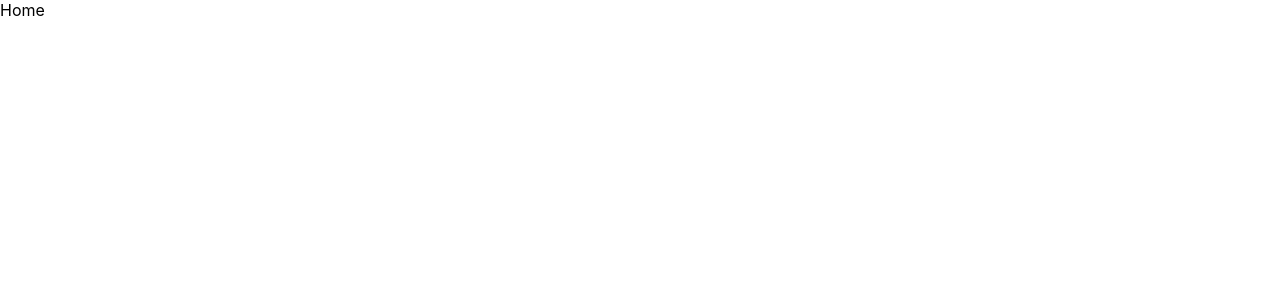
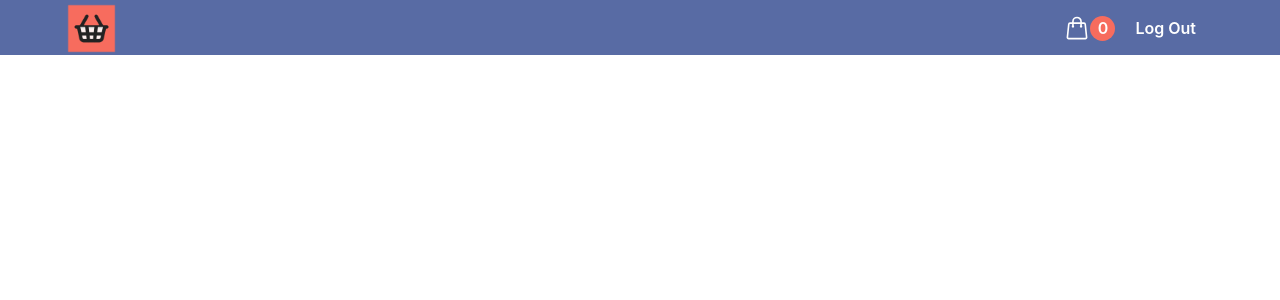
Before and after one commit to pradheepkum/e-comm, a React (Create React App) app: page /home in a window 1280 px wide. Shown: the top 300 px of the page. Built offline with nearby package versions, Linux system fonts and the light colour scheme; sample sign-in values are in the browser's storage.

Commit message:
Added Header to the home page as a component

```diff
--- /dev/null
+++ b/src/components/Header.css
@@ -0,0 +1,56 @@
+header{
+    width: 100%;
+    height: 55px;
+    background-color: #586ba4;
+}
+
+.container{
+    width: 90%;
+    display: flex;
+    flex-direction: row;
+    align-items: center;
+    justify-content: space-between;
+    margin: 0 auto;
+
+}
+.container img{
+    height: 55px;
+    object-fit: contain;
+
+}
+
+.rightpannel{
+    display: flex;
+    flex-direction: row;
+    justify-content: center;
+    align-items: center;
+}
+
+.rightpannel svg{
+    height: 26px;
+    width : 26px;
+    color : white;
+    cursor: pointer;
+
+}
+.rightpannel p{
+    color : white;
+    cursor: pointer;
+    padding: 2px 20px;
+    font-weight: 600;
+}
+
+.rightpannel p:hover{
+    background-color: #364983;
+}
+.rightpannel span{
+    color: white;
+    width: 25px;
+    height: 25px;
+    border-radius: 50%;
+    background-color:  #f76c5e;
+    display: flex;
+    align-items: center;
+    justify-content: center;
+    font-weight: 600;
+}
--- /dev/null
+++ b/src/components/Header.js
@@ -0,0 +1,29 @@
+import React from 'react'
+import './Header.css'
+import { useNavigate } from 'react-router-dom';
+
+function Header() {
+    const nav = useNavigate();
+    function onlogout(){
+        localStorage.clear();
+        nav('/');
+    }
+
+    return (
+        <header>
+            <div className='container'>
+                <img src='./icon.png' alt="Can't load" />
+                <div className='rightpannel'>
+                    <svg xmlns="http://www.w3.org/2000/svg" fill="none" viewBox="0 0 24 24" strokeWidth={1.5} stroke="currentColor">
+                        <path strokeLinecap="round" strokeLinejoin="round" d="M15.75 10.5V6a3.75 3.75 0 1 0-7.5 0v4.5m11.356-1.993 1.263 12c.07.665-.45 1.243-1.119 1.243H4.25a1.125 1.125 0 0 1-1.12-1.243l1.264-12A1.125 1.125 0 0 1 5.513 7.5h12.974c.576 0 1.059.435 1.119 1.007ZM8.625 10.5a.375.375 0 1 1-.75 0 .375.375 0 0 1 .75 0Zm7.5 0a.375.375 0 1 1-.75 0 .375.375 0 0 1 .75 0Z" />
+                    </svg>
+                    <span>0</span>
+                    <p onClick={ () => { onlogout( ) } }>Log Out</p>
+                </div>
+            </div>
+
+        </header>
+    )
+}
+
+export default Header
--- /dev/null
+++ b/src/pages/Home.css
@@ -0,0 +1,15 @@
+.home{
+    width: 100%;
+    height: 100%;
+    display: flex;
+    align-items: center;
+    flex-direction: column;
+    justify-content: space-between;
+}
+
+.home__container{
+    width: 90%;
+    min-height: 80vh;
+    /* background-color: blue; */
+
+}
--- a/src/pages/Home.js
+++ b/src/pages/Home.js
@@ -1,8 +1,24 @@
 import React from 'react'
+import Header from '../components/Header'
+import { useNavigate } from 'react-router-dom'
+import { useEffect } from 'react'
+import './Home.css'
+function Home() {
+  const nav = useNavigate();
+  useEffect(() => {
 
-function Home() {
+    let token = localStorage.getItem('token');
+    if(!token){
+      nav('/');
+    }
+
+  }, [])
   return (
-    <div>Home</div>
+    <div className='home'>
+      <Header/>
+      <div className='home__container'></div>
+    </div>
+
   )
 }
 
```
